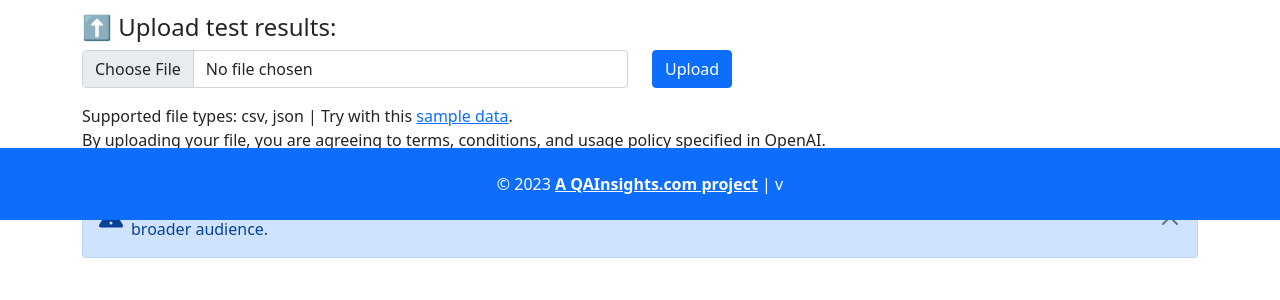
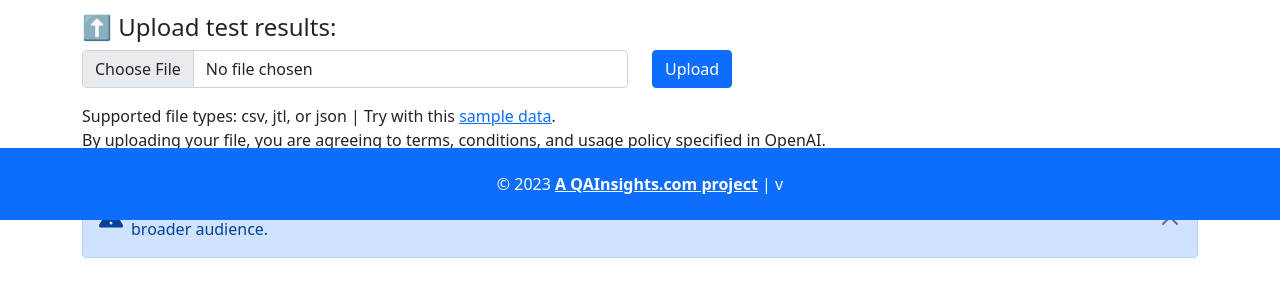
Before and after one commit to QAInsights/perfGPT, a Flask app: template templates/upload.html in a window 1280 px wide. Shown: the part 580-880 px from the top of the page. Run offline with Flask 2, Linux system fonts and the light colour scheme; the template is opened without the code that fills it, so the values that code supplies are empty; some libraries are stand-ins or nearby versions.

Commit message:
Add: Support for JTL
Signed-off-by: NaveenKumar Namachivayam ⚡ <catch.nkn@gmail.com>

```diff
--- a/application.py
+++ b/application.py
@@ -218,7 +218,7 @@
             if request.files:
                 file = request.files['file']
                 try:
-                    if file.filename.endswith('.csv'):
+                    if file.filename.endswith('.csv') or file.filename.endswith('.jtl'):
                         contents = pd.read_csv(file)
                     if file.filename.endswith('.json'):
                         contents = pd.read_json(file)
--- a/templates/features.html
+++ b/templates/features.html
@@ -4,7 +4,7 @@
   <h1>✅ Features and Limitations</h1><br/>
   <h4>⬆️ Upload file format</h4>
   <p class="lead">
-    You can upload raw data in CSV format (recommended) or JSON using the performance testing tool of your choice.
+    You can upload raw data in CSV format (recommended), JTL, or JSON using the performance testing tool of your choice.
   </p>
   <h4>📦 Maximum file size</h4>
   <p class="lead">
@@ -12,7 +12,7 @@
   </p>
   <h4>⚒️ What tools' results does it parse?</h4>
   <p class="lead">
-    It is a tool agnostic parsing. You can upload the CSV (recommended) or JSON results from any performance testing tool.
+    It is a tool agnostic parsing. You can upload the CSV (recommended), JTL, or JSON results from any performance testing tool.
   </p>
   <h4>🔐 OpenAI API key</h4>
   <p class="lead">
--- a/templates/help.html
+++ b/templates/help.html
@@ -8,7 +8,7 @@
 
   <h4>🪶 JMeter results</h4>
   <p class="lead">
-    By default, JMeter stores the result in csv format. For more details, please check the JMeter <a href="https://jmeter.apache.org/usermanual/component_reference.html#listeners" target="_blank">documentation</a>.
+    By default, JMeter stores the result in csv or jtl format. For more details, please check the JMeter <a href="https://jmeter.apache.org/usermanual/component_reference.html#listeners" target="_blank">documentation</a>.
   </p>
   <h4>🐊 k6 results</h4>
   <p class="lead">
--- a/templates/upload.html
+++ b/templates/upload.html
@@ -23,7 +23,7 @@
             <span class="input-group-btn">
                 <div class="row">
                     <div class="col">
-                        <input class="form-control form-control-m" type="file" name="file" accept=".csv,.json">
+                        <input class="form-control form-control-m" type="file" name="file" accept=".csv,.json,.jtl">
                     </div>
                     <div class="col">
                         {% if (upload_count/2)|int >= 10 %}
@@ -33,7 +33,7 @@
                         {% endif %}
                     </div>
                 </div>
-                <span class="fw-light">Supported file types: csv, json | Try with this</span><span class="fw-light">
+                <span class="fw-light">Supported file types: csv, jtl, or json | Try with this</span><span class="fw-light">
                 <a href="https://github.com/QAInsights/perfGPT/blob/fea38951b1eb0c1ce2afc1b3d5ed3d1bd74f0536/run.csv"
                 target="_blank">sample data</a>.</span><br>
                 <span class="fw-light">
```
